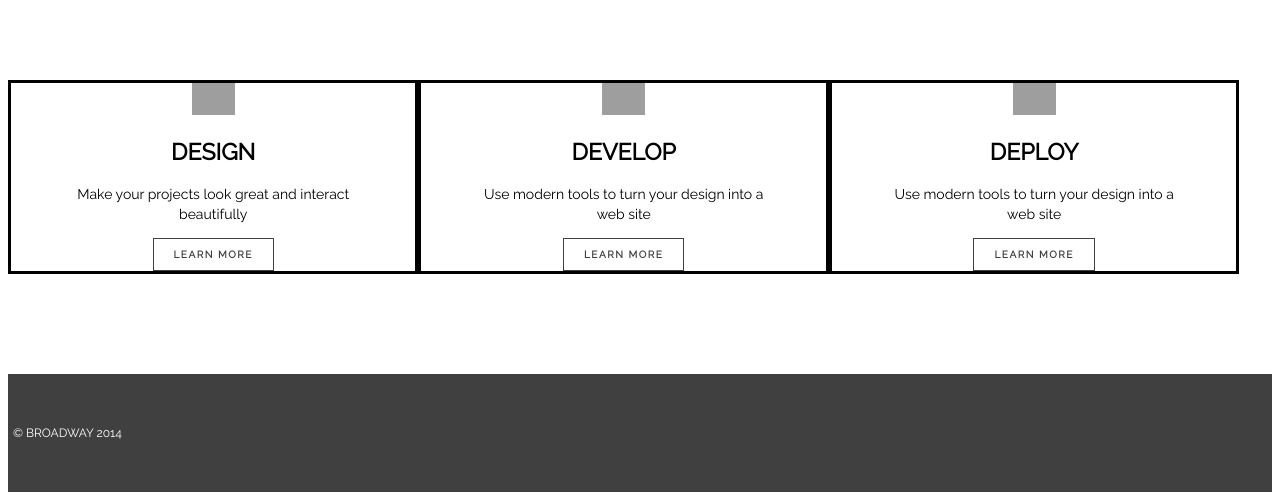
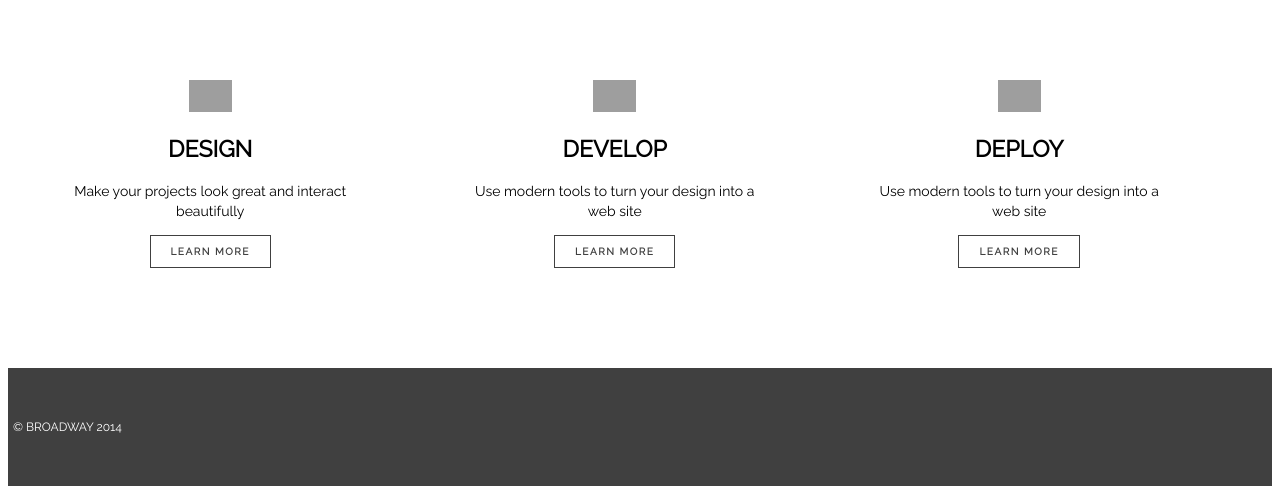
Before and after one commit to ptran0401/ptran0401.github.io, a Jekyll site: the page index.html, which Jekyll copies as it is, in a window 1280 px wide. Shown: the part 866-1366 px from the top of the page. Built offline with Jekyll 4.4.1, drawn with Linux system fonts in a browser that asks for light colours; grey boxes are pictures that could not be loaded.

Commit message:
Update index.html

```diff
--- a/index.html
+++ b/index.html
@@ -77,7 +77,7 @@
             }
 
             .col {
-            	border-style: solid;
+
                 }
 
         .col img {
```
